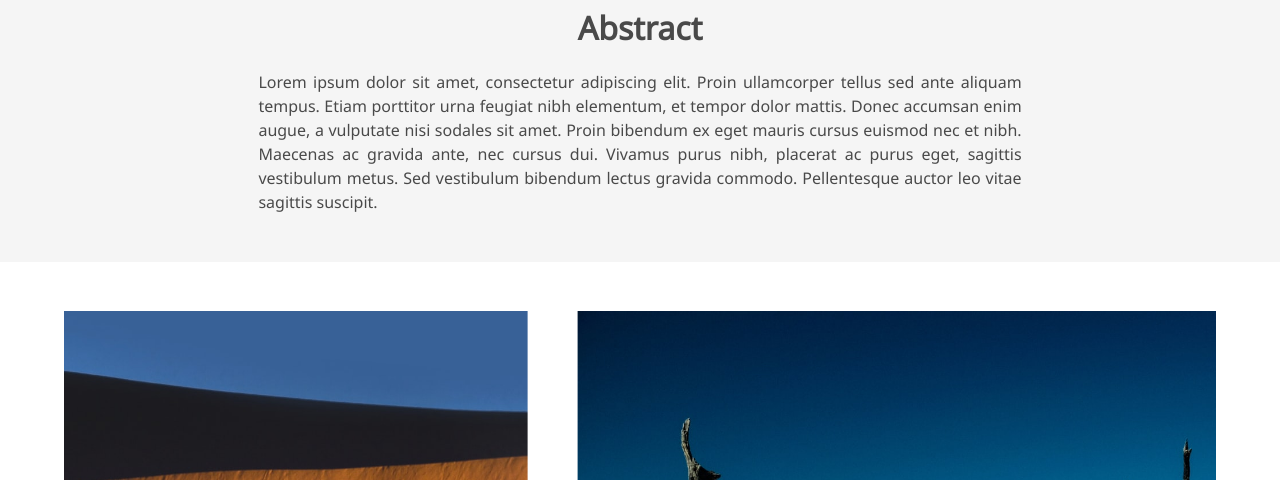
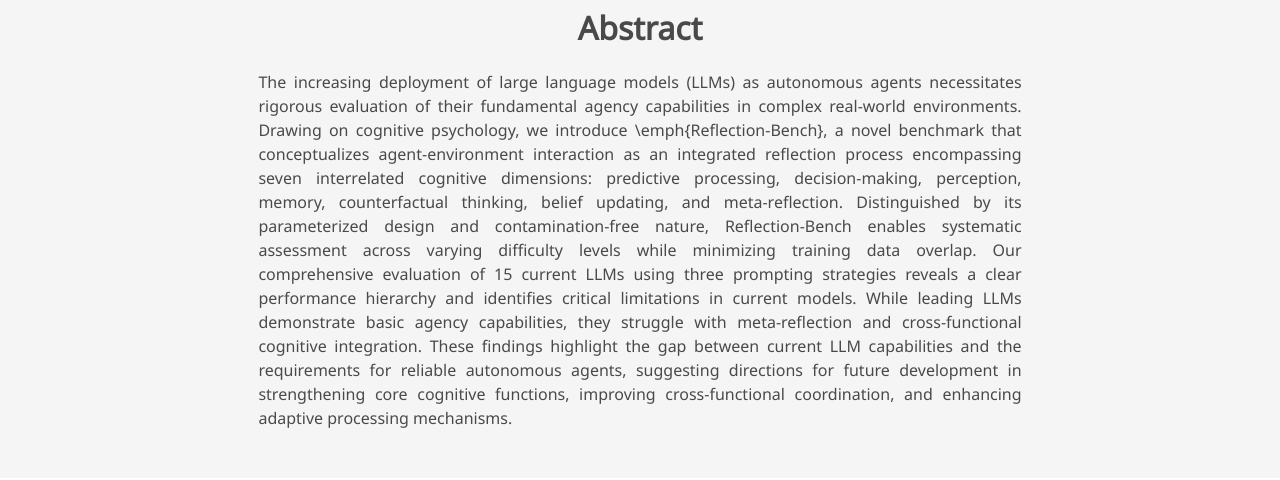
Before and after one commit to ReflectionBench/ReflectionBench.github.io, a plain HTML site: page index.html in a window 1280 px wide. Shown: the part 770-1250 px from the top of the page. Drawn offline with nearby package versions, Linux system fonts and the light colour scheme; some icons are missing; a web font is replaced by a local one.

Commit message:
abstract

```diff
--- a/index.html
+++ b/index.html
@@ -148,7 +148,7 @@
         <h2 class="title is-3">Abstract</h2>
         <div class="content has-text-justified">
           <p>
-            Lorem ipsum dolor sit amet, consectetur adipiscing elit. Proin ullamcorper tellus sed ante aliquam tempus. Etiam porttitor urna feugiat nibh elementum, et tempor dolor mattis. Donec accumsan enim augue, a vulputate nisi sodales sit amet. Proin bibendum ex eget mauris cursus euismod nec et nibh. Maecenas ac gravida ante, nec cursus dui. Vivamus purus nibh, placerat ac purus eget, sagittis vestibulum metus. Sed vestibulum bibendum lectus gravida commodo. Pellentesque auctor leo vitae sagittis suscipit.
+            The increasing deployment of large language models (LLMs) as autonomous agents necessitates rigorous evaluation of their fundamental agency capabilities in complex real-world environments. Drawing on cognitive psychology, we introduce \emph{Reflection-Bench}, a novel benchmark that conceptualizes agent-environment interaction as an integrated reflection process encompassing seven interrelated cognitive dimensions: predictive processing, decision-making, perception, memory, counterfactual thinking, belief updating, and meta-reflection. Distinguished by its parameterized design and contamination-free nature, Reflection-Bench enables systematic assessment across varying difficulty levels while minimizing training data overlap. Our comprehensive evaluation of 15 current LLMs using three prompting strategies reveals a clear performance hierarchy and identifies critical limitations in current models. While leading LLMs demonstrate basic agency capabilities, they struggle with meta-reflection and cross-functional cognitive integration. These findings highlight the gap between current LLM capabilities and the requirements for reliable autonomous agents, suggesting directions for future development in strengthening core cognitive functions, improving cross-functional coordination, and enhancing adaptive processing mechanisms.
           </p>
         </div>
       </div>
```
